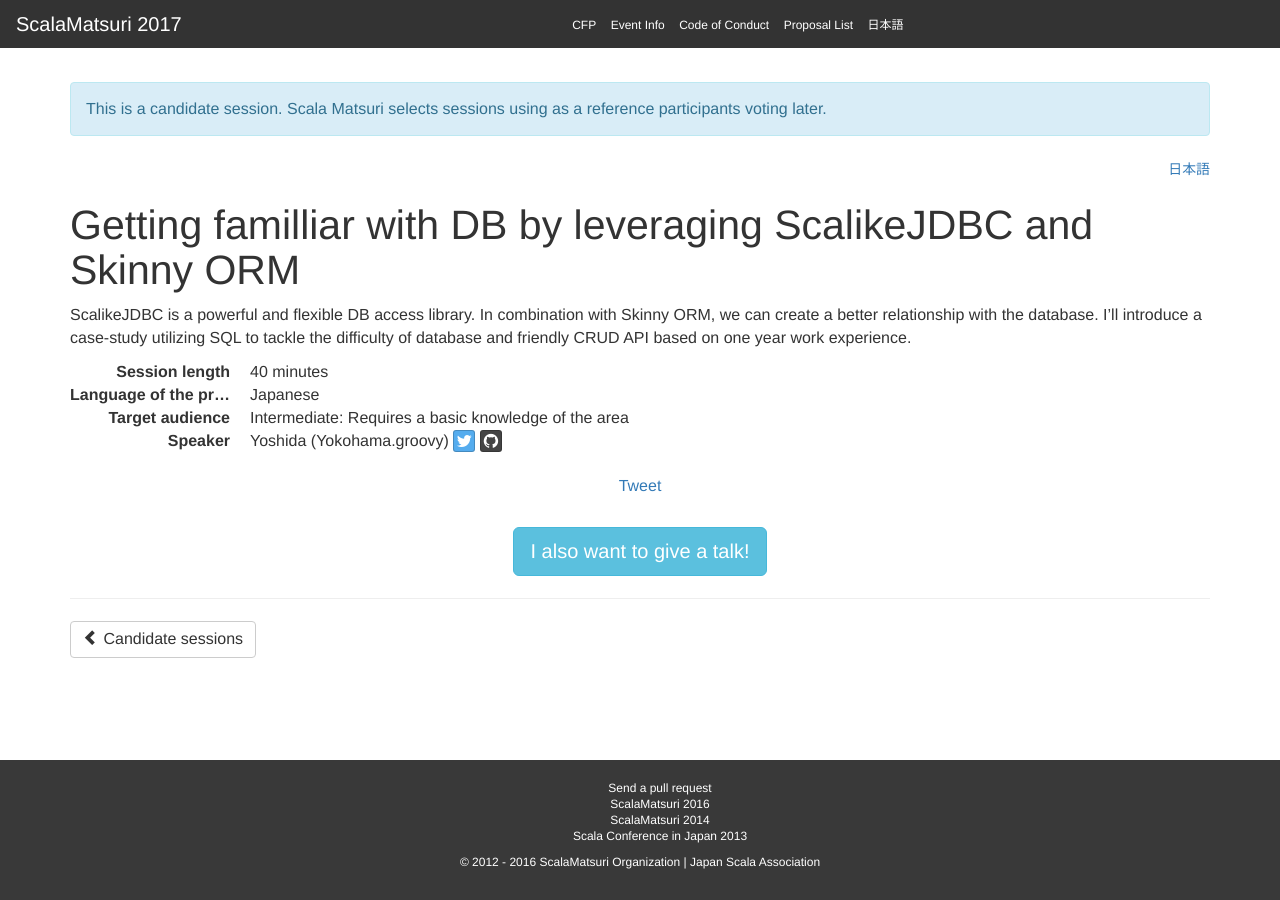
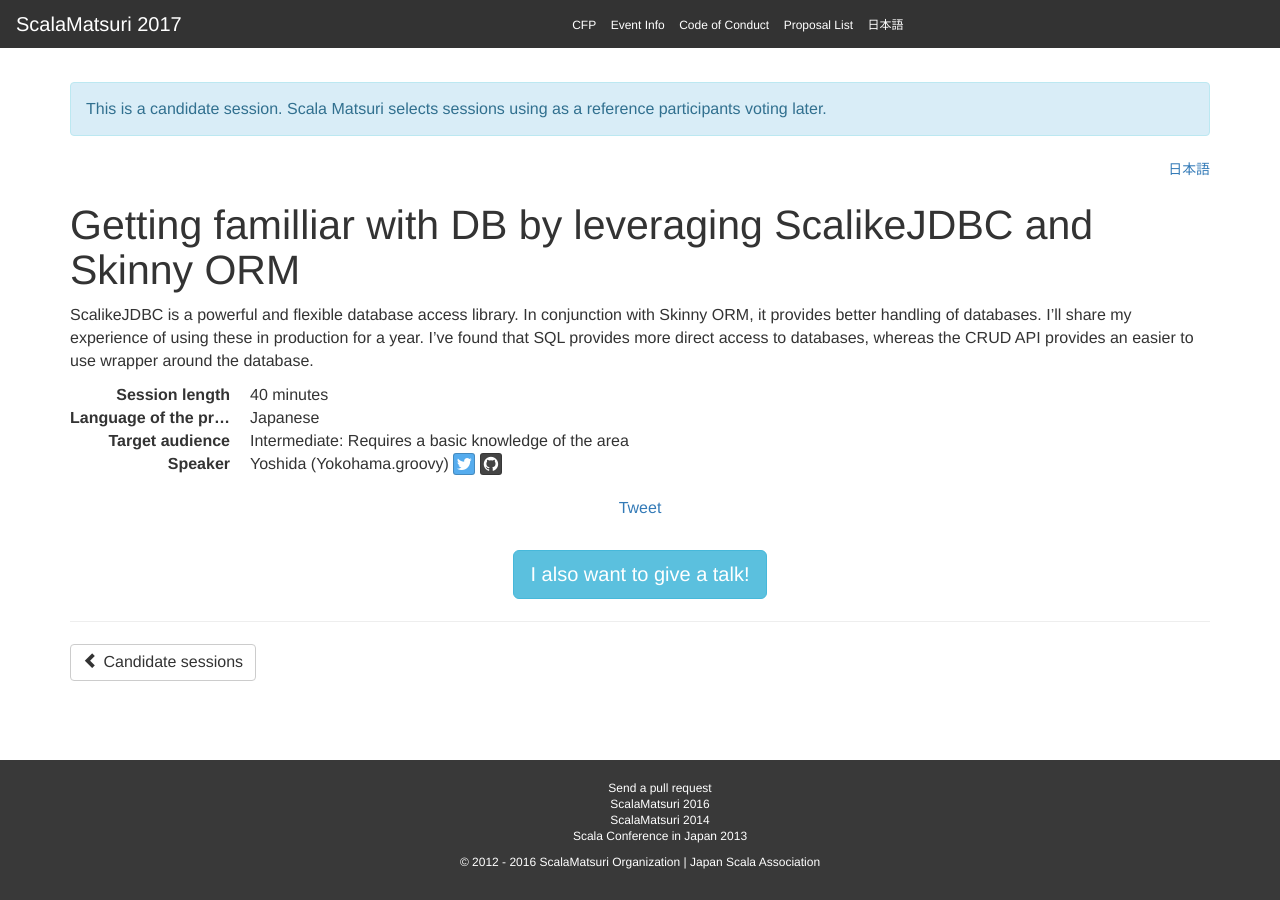
Before and after one commit to scalajp/2017.scalamatsuri.org, a Jekyll site: the page built from _candidates_en/Yoshida_1.md, in a window 1280 px wide. Built offline with Jekyll 4.4.1, drawn with Linux system fonts in a browser that asks for light colours; nearby versions of some CDN libraries; comment, search, counter and statistics services are not loaded.

Commit message:
Update Yoshida_1.md

```diff
--- a/_candidates_en/Yoshida_1.md
+++ b/_candidates_en/Yoshida_1.md
@@ -11,4 +11,4 @@
   - Tools
   - Others
 ---
-ScalikeJDBC is a powerful and flexible DB access library. In combination with Skinny ORM, we can create a better relationship with the database. I'll introduce a case-study utilizing SQL to tackle the difficulty of database and friendly CRUD API based on one year work experience.
+ScalikeJDBC is a powerful and flexible database access library. In conjunction with Skinny ORM, it provides better handling of databases. I'll share my experience of using these in production for a year. I've found that SQL provides more direct access to databases, whereas the CRUD API provides an easier to use wrapper around the database.
```
